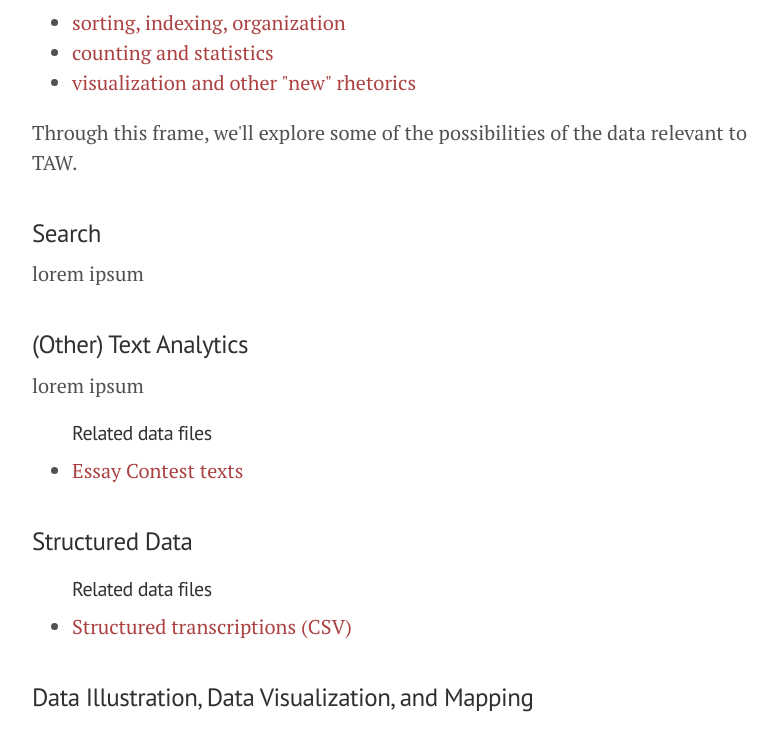
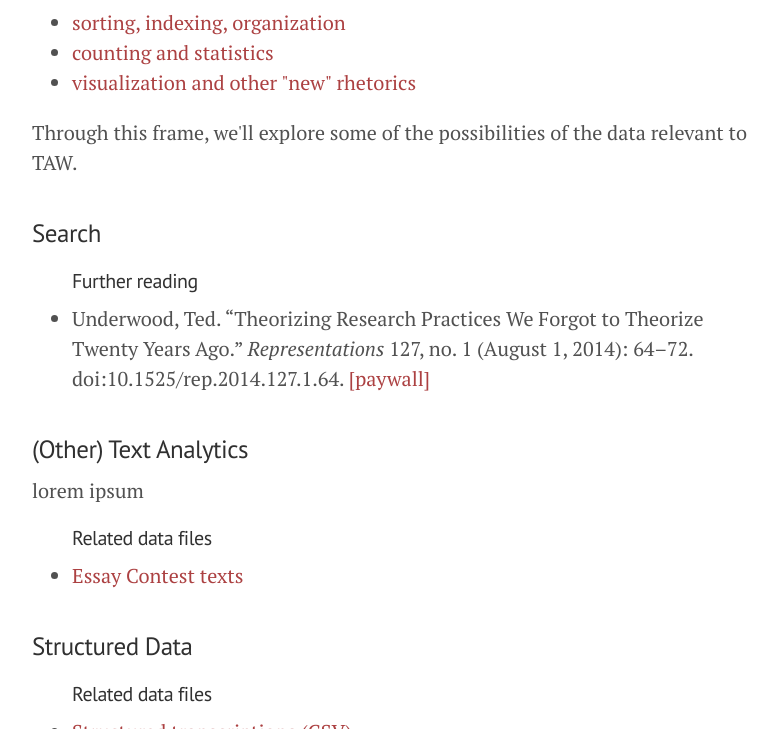
Before and after one commit to umd-mith/taw_workshop, a Jekyll site: the page built from index.html, in a window 1280 px wide and 900 px high, scrolled down 1773 px, cut to the strip 0-729 px from the top of the window. Shown: the whole strip, without its empty margins (248-1026 px from the left). Built offline with Jekyll 4.4.1, drawn with Linux system fonts in a browser that asks for light colours; nearby versions of some CDN libraries; Markdown is read by kramdown in place of the engine named in the settings; the list of posts is cut into pages by our own code.

Commit message:
Add Underwood link

```diff
--- a/index.html
+++ b/index.html
@@ -39,7 +39,13 @@ layout: default
 
 <section id="search">
   <h3 class="post-title">Search</h3>
-  <p>lorem ipsum</p>
+  <p></p>
+  <p><!-- <a href="{{ site.baseurl }}/search">Link to search demo</a> --></p>
+  <ul>
+    <h5>Further reading</h5>
+    <li>Underwood, Ted. “Theorizing Research Practices We Forgot to Theorize Twenty Years Ago.” <em>Representations</em> 127, no. 1 (August 1, 2014): 64–72. doi:10.1525/rep.2014.127.1.64. <a href="http://www.jstor.org/stable/10.1525/rep.2014.127.1.64">[paywall]</a>
+</li>
+  </ul>
 </section>
 
 <section id="counting">
```
